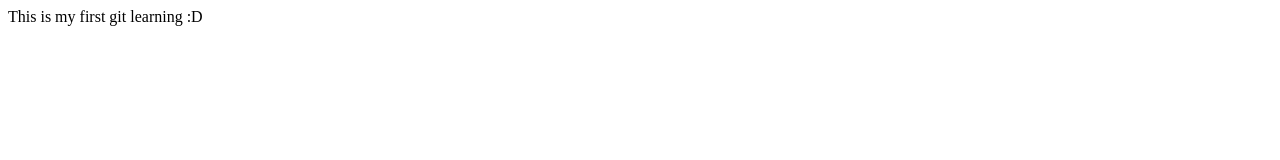
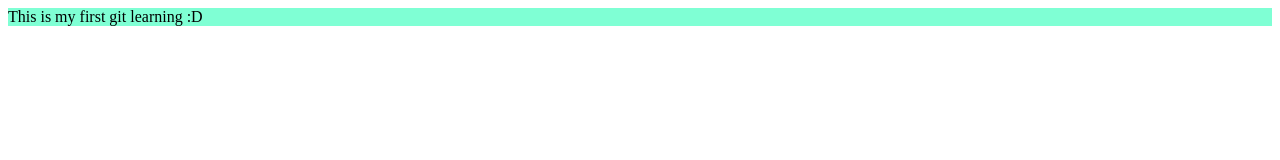
Before and after one commit to zakiyahnurkhalisah/tugas-sisfor-2, a plain HTML site: page index.html in a window 1280 px wide. Drawn offline with Linux system fonts and the light colour scheme.

Commit message:
edit file html dan menambahkan file css

```diff
--- /dev/null
+++ b/index.css
@@ -0,0 +1,3 @@
+    .index__headers {
+        background-color: aquamarine;
+    }
--- a/index.html
+++ b/index.html
@@ -2,8 +2,11 @@
 <html lang="en">
 <head>
     <title>Document</title>
+    <link rel="stylesheet" href="index.css">
 </head>
+<style>
+</style>
 <body>
-    <div>This is my first git learning :D</div>
+    <div class="index__headers">This is my first git learning :D</div>
 </body>
 </html>
```
